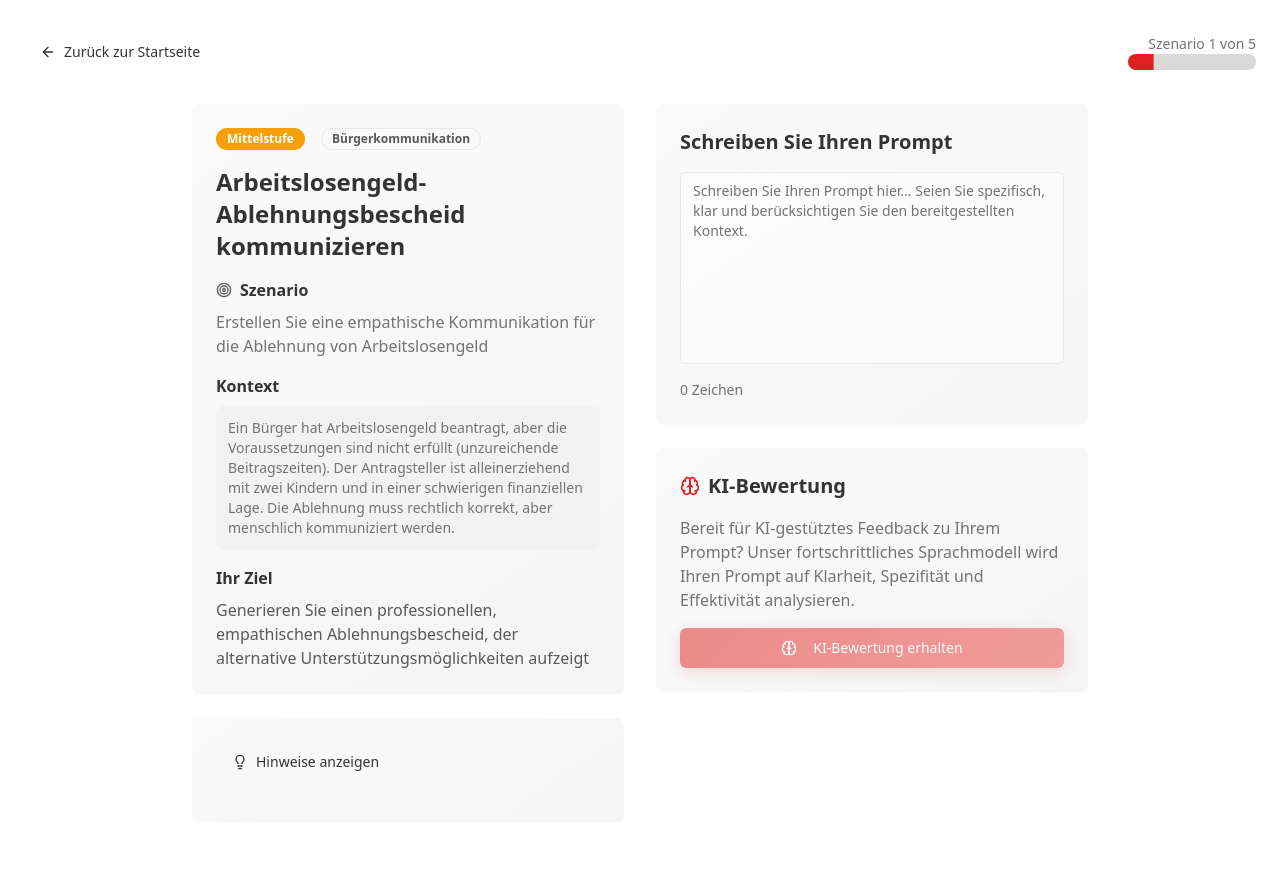
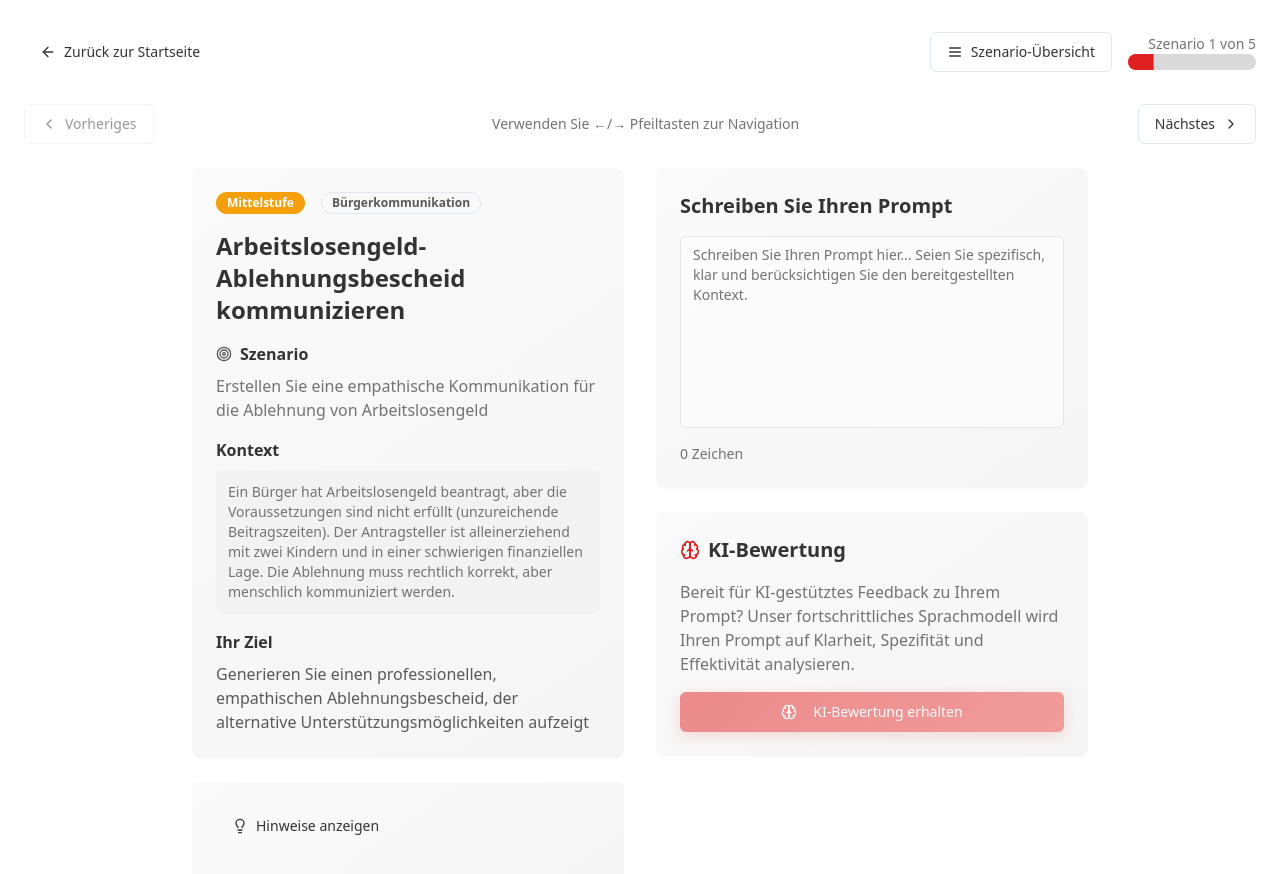
Before and after one commit to devTL493/ignite-prompt-skills, a React (Vite) app: page / in a window 1280 px wide. Both pictures are taken after a click on the button "Starten Sie Ihre Reise". Shown: the top 874 px of the page. Built offline with nearby package versions, Linux system fonts and the light colour scheme.

Commit message:
feat: Implement scenario navigation
Implement flexible scenario navigation system allowing users to skip and choose the order of scenarios. This includes a new `ScenarioNavigator` component, enhanced `QuizInterface` with navigation controls, and improved progress tracking integration.

```diff
--- a/src/components/QuizInterface.tsx
+++ b/src/components/QuizInterface.tsx
@@ -1,12 +1,14 @@
-import { useState } from "react";
+import { useState, useEffect } from "react";
 import { Button } from "@/components/ui/button";
 import { Card } from "@/components/ui/card";
 import { Textarea } from "@/components/ui/textarea";
 import { Badge } from "@/components/ui/badge";
 import { Progress } from "@/components/ui/progress";
-import { ArrowLeft, Check, X, Lightbulb, Target, RefreshCw } from "lucide-react";
+import { ArrowLeft, Check, X, Lightbulb, Target, RefreshCw, ChevronLeft, ChevronRight, Menu } from "lucide-react";
 import { AIScoring } from "./AIScoring";
+import { ScenarioNavigator } from "./ScenarioNavigator";
 import { Scenario } from "@/types";
+import { useProgress } from "@/hooks/useProgress";
 
 interface QuizInterfaceProps {
   onBack: () => void;
@@ -14,7 +16,8 @@ interface QuizInterfaceProps {
 }
 
 export function QuizInterface({ onBack, scenarios }: QuizInterfaceProps) {
-  const [currentScenario, setCurrentScenario] = useState(0);
+  const { progress, setCurrentScenario: updateCurrentScenario } = useProgress();
+  const [currentScenario, setCurrentScenario] = useState(progress?.currentScenario || 0);
   const [userPrompt, setUserPrompt] = useState("");
   const [showFeedback, setShowFeedback] = useState(false);
   const [score, setScore] = useState(0);
@@ -24,9 +27,59 @@ export function QuizInterface({ onBack, scenarios }: QuizInterfaceProps) {
   const [aiSuggestions, setAiSuggestions] = useState<string[]>([]);
   const [hasRefined, setHasRefined] = useState(false);
   const [isRefining, setIsRefining] = useState(false);
+  const [showNavigator, setShowNavigator] = useState(false);
+  const [hasUnsavedChanges, setHasUnsavedChanges] = useState(false);
 
   const scenario = scenarios[currentScenario];
-  const progress = ((currentScenario + 1) / scenarios.length) * 100;
+  const progressPercentage = ((currentScenario + 1) / scenarios.length) * 100;
+
+  // Track unsaved changes
+  useEffect(() => {
+    setHasUnsavedChanges(userPrompt.length > 0 && !showFeedback);
+  }, [userPrompt, showFeedback]);
+
+  // Keyboard navigation
+  useEffect(() => {
+    const handleKeyDown = (e: KeyboardEvent) => {
+      if (e.target instanceof HTMLTextAreaElement) return;
+
+      if (e.key === 'ArrowLeft' && currentScenario > 0) {
+        e.preventDefault();
+        handleScenarioChange(currentScenario - 1);
+      } else if (e.key === 'ArrowRight' && currentScenario < scenarios.length - 1) {
+        e.preventDefault();
+        handleScenarioChange(currentScenario + 1);
+      }
+    };
+
+    window.addEventListener('keydown', handleKeyDown);
+    return () => window.removeEventListener('keydown', handleKeyDown);
+  }, [currentScenario, scenarios.length]);
+
+  const handleScenarioChange = (newScenario: number) => {
+    if (hasUnsavedChanges) {
+      const confirmed = window.confirm(
+        "Sie haben ungespeicherte Änderungen. Möchten Sie wirklich das Szenario wechseln?"
+      );
+      if (!confirmed) return;
+    }
+
+    setCurrentScenario(newScenario);
+    updateCurrentScenario(newScenario);
+    resetScenarioState();
+  };
+
+  const resetScenarioState = () => {
+    setUserPrompt("");
+    setShowFeedback(false);
+    setShowHints(false);
+    setAiScore(null);
+    setAiFeedback("");
+    setAiSuggestions([]);
+    setHasRefined(false);
+    setIsRefining(false);
+    setHasUnsavedChanges(false);
+  };
 
   const evaluatePrompt = () => {
     const criteria = scenario.evaluation.criteria;
@@ -77,15 +130,13 @@ export function QuizInterface({ onBack, scenarios }: QuizInterfaceProps) {
 
   const nextScenario = () => {
     if (currentScenario < scenarios.length - 1) {
-      setCurrentScenario(currentScenario + 1);
-      setUserPrompt("");
-      setShowFeedback(false);
-      setShowHints(false);
-      setAiScore(null);
-      setAiFeedback("");
-      setAiSuggestions([]);
-      setHasRefined(false);
-      setIsRefining(false);
+      handleScenarioChange(currentScenario + 1);
+    }
+  };
+
+  const previousScenario = () => {
+    if (currentScenario > 0) {
+      handleScenarioChange(currentScenario - 1);
     }
   };
 
@@ -111,13 +162,73 @@ export function QuizInterface({ onBack, scenarios }: QuizInterfaceProps) {
             <ArrowLeft className="h-4 w-4" />
             Zurück zur Startseite
           </Button>
-          <div className="text-right">
-            <p className="text-sm text-muted-foreground">
-              Szenario {currentScenario + 1} von {scenarios.length}
-            </p>
-            <Progress value={progress} className="w-32" />
+
+          <div className="flex items-center gap-4">
+            <Button
+              variant="outline"
+              onClick={() => setShowNavigator(!showNavigator)}
+              className="flex items-center gap-2"
+            >
+              <Menu className="h-4 w-4" />
+              Szenario-Übersicht
+            </Button>
+
+            <div className="text-right">
+              <p className="text-sm text-muted-foreground">
+                Szenario {currentScenario + 1} von {scenarios.length}
+              </p>
+              <Progress value={progressPercentage} className="w-32" />
+            </div>
           </div>
         </div>
+
+        {/* Navigation Controls */}
+        <div className="flex items-center justify-between mb-6">
+          <Button
+            variant="outline"
+            onClick={previousScenario}
+            disabled={currentScenario === 0}
+            className="flex items-center gap-2"
+          >
+            <ChevronLeft className="h-4 w-4" />
+            Vorheriges
+          </Button>
+
+          <div className="flex items-center gap-2">
+            {hasUnsavedChanges && (
+              <Badge variant="outline" className="text-warning border-warning">
+                Ungespeicherte Änderungen
+              </Badge>
+            )}
+            <span className="text-sm text-muted-foreground">
+              Verwenden Sie ←/→ Pfeiltasten zur Navigation
+            </span>
+          </div>
+
+          <Button
+            variant="outline"
+            onClick={nextScenario}
+            disabled={currentScenario >= scenarios.length - 1}
+            className="flex items-center gap-2"
+          >
+            Nächstes
+            <ChevronRight className="h-4 w-4" />
+          </Button>
+        </div>
+
+        {/* Scenario Navigator */}
+        {showNavigator && (
+          <div className="mb-8 animate-slide-up">
+            <ScenarioNavigator
+              scenarios={scenarios}
+              currentScenario={currentScenario}
+              onSelectScenario={(index) => {
+                handleScenarioChange(index);
+                setShowNavigator(false);
+              }}
+            />
+          </div>
+        )}
 
         <div className="max-w-4xl mx-auto">
           <div className="grid lg:grid-cols-2 gap-8">
--- /dev/null
+++ b/src/components/ScenarioNavigator.tsx
@@ -0,0 +1,112 @@
+import { Badge } from "@/components/ui/badge";
+import { Button } from "@/components/ui/button";
+import { Card } from "@/components/ui/card";
+import { Progress } from "@/components/ui/progress";
+import { Check, Clock, Circle, ChevronRight } from "lucide-react";
+import { Scenario } from "@/types";
+import { useProgress } from "@/hooks/useProgress";
+
+interface ScenarioNavigatorProps {
+  scenarios: Scenario[];
+  currentScenario: number;
+  onSelectScenario: (index: number) => void;
+  className?: string;
+}
+
+export function ScenarioNavigator({
+  scenarios,
+  currentScenario,
+  onSelectScenario,
+  className = ""
+}: ScenarioNavigatorProps) {
+  const { progress, getScenarioResult, getScenarioStatus } = useProgress();
+
+  const getDifficultyColor = (difficulty: string) => {
+    switch (difficulty) {
+      case "Anfänger": return "bg-success/10 text-success border-success";
+      case "Mittelstufe": return "bg-warning/10 text-warning border-warning";
+      case "Fortgeschritten": return "bg-primary/10 text-primary border-primary";
+      default: return "bg-muted/10 text-muted-foreground border-muted";
+    }
+  };
+
+  const getStatusIcon = (scenarioId: number) => {
+    const status = getScenarioStatus(scenarioId);
+    const isActive = scenarioId === currentScenario;
+
+    switch (status) {
+      case "completed":
+        return <Check className="h-4 w-4 text-success" />;
+      case "partial":
+        return <Clock className="h-4 w-4 text-warning" />;
+      default:
+        return <Circle className={`h-4 w-4 ${isActive ? 'text-primary' : 'text-muted-foreground'}`} />;
+    }
+  };
+
+  const overallProgress = progress ? (progress.completedScenarios.length / scenarios.length) * 100 : 0;
+
+  return (
+    <Card className={`bg-gradient-card border-0 shadow-card ${className}`}>
+      <div className="p-6">
+        <div className="flex items-center justify-between mb-6">
+          <h3 className="text-xl font-semibold">Szenario-Übersicht</h3>
+          <div className="text-right">
+            <p className="text-sm text-muted-foreground mb-1">
+              Gesamtfortschritt: {Math.round(overallProgress)}%
+            </p>
+            <Progress value={overallProgress} className="w-24" />
+          </div>
+        </div>
+
+        <div className="space-y-3">
+          {scenarios.map((scenario, index) => {
+            const result = getScenarioResult(index);
+            const status = getScenarioStatus(index);
+            const isActive = index === currentScenario;
+
+            return (
+              <Button
+                key={scenario.id}
+                variant="ghost"
+                onClick={() => onSelectScenario(index)}
+                className={`w-full h-auto p-4 justify-start hover:bg-accent-soft ${
+                  isActive ? 'bg-accent-soft border border-accent' : ''
+                }`}
+              >
+                <div className="flex items-center gap-3 flex-1">
+                  {getStatusIcon(index)}
+
+                  <div className="flex-1 text-left">
+                    <div className="flex items-center gap-2 mb-1">
+                      <span className="font-medium text-sm">
+                        {index + 1}. {scenario.title}
+                      </span>
+                      <Badge
+                        variant="outline"
+                        className={`text-xs ${getDifficultyColor(scenario.difficulty)}`}
+                      >
+                        {scenario.difficulty}
+                      </Badge>
+                    </div>
+
+                    <div className="flex items-center gap-4 text-xs text-muted-foreground">
+                      <span>{scenario.category}</span>
+                      {result && (
+                        <span className="text-primary font-medium">
+                          Score: {result.finalScore}%
+                        </span>
+                      )}
+                    </div>
+                  </div>
+
+                  <ChevronRight className={`h-4 w-4 ${isActive ? 'text-primary' : 'text-muted-foreground'}`} />
+                </div>
+              </Button>
+            );
+          })}
+        </div>
+      </div>
+    </Card>
+  );
+}
--- a/src/hooks/useProgress.ts
+++ b/src/hooks/useProgress.ts
@@ -114,6 +114,26 @@ export function useProgress() {
     return "Grundkenntnisse";
   };
 
+  const setCurrentScenario = (scenarioId: number) => {
+    if (!progress) return;
+
+    const updatedProgress: UserProgress = {
+      ...progress,
+      currentScenario: scenarioId
+    };
+
+    saveProgress(updatedProgress);
+  };
+
+  const getScenarioStatus = (scenarioId: number): "new" | "partial" | "completed" => {
+    if (!progress) return "new";
+
+    const result = progress.completedScenarios.find(s => s.scenarioId === scenarioId);
+    if (result) return "completed";
+    if (scenarioId <= progress.currentScenario) return "partial";
+    return "new";
+  };
+
   return {
     progress,
     isLoading,
@@ -123,6 +143,8 @@ export function useProgress() {
     resetProgress,
     getScenarioResult,
     getCompletionPercentage,
-    getSkillLevel
+    getSkillLevel,
+    setCurrentScenario,
+    getScenarioStatus
   };
 }
```
